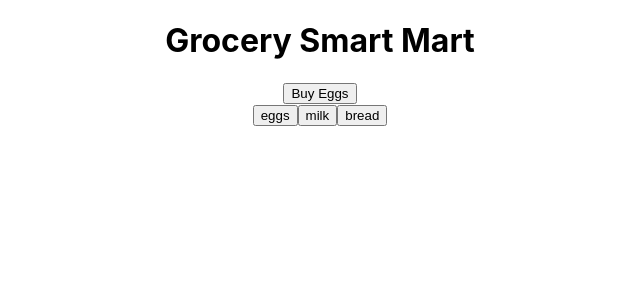
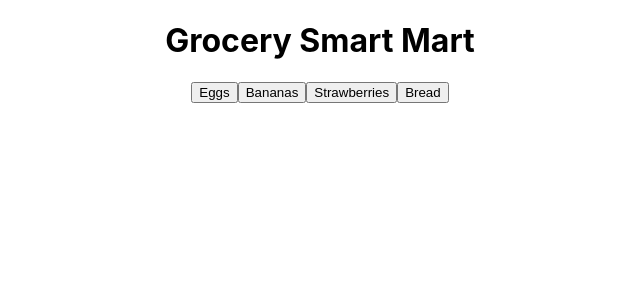
Before and after one commit to jmstew3/grocery, a React (Create React App) app: page / in a window 1280 px wide. Shown: the top 300 px of the page, without its empty margins (320-960 px from the left). Built offline with nearby package versions, Linux system fonts and the light colour scheme.

Commit message:
Finish adding GroceryItem components to App

```diff
--- a/src/components/App/App.css
+++ b/src/components/App/App.css
@@ -36,3 +36,8 @@
     transform: rotate(360deg);
   }
 }
+
+.flexContainer {
+  display: flex;
+  justify-content: center;
+}
--- a/src/components/App/App.js
+++ b/src/components/App/App.js
@@ -1,7 +1,6 @@
 import './App.css';
 
 import GroceryItem from '../GroceryItem/GroceryItem';
-import GroceryItems from '../GroceryItems/GroceryItems';
 
 function App() {
   return (
@@ -9,8 +8,12 @@ function App() {
       <header>
         <h1>Grocery Smart Mart</h1>
       </header>
-      <GroceryItem />
-      <GroceryItems />
+      <div className="flexContainer">
+        <GroceryItem name="Eggs"/>
+        <GroceryItem name="Bananas"/>
+        <GroceryItem name="Strawberries"/>
+        <GroceryItem name="Bread"/>
+      </div>
     </div>
   );
 }
--- a/src/components/GroceryItem/GroceryItem.js
+++ b/src/components/GroceryItem/GroceryItem.js
@@ -1,8 +1,9 @@
 import React from 'react';
 
-function GroceryItem() {
+
+function GroceryItem(props) {
     return (
-        <button>Buy Eggs</button>
+        <button onClick={() => alert(`You've added ${props.name} to your cart!`)}>{props.name}</button>
     );
 }
 
```
